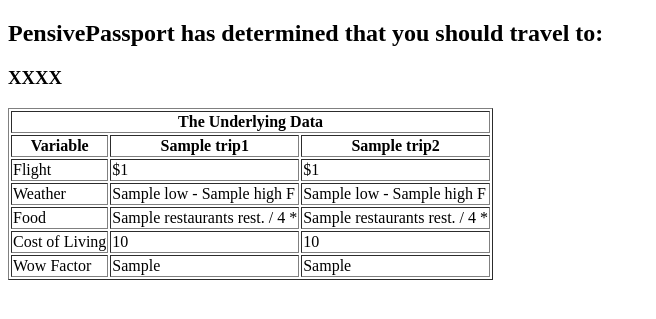
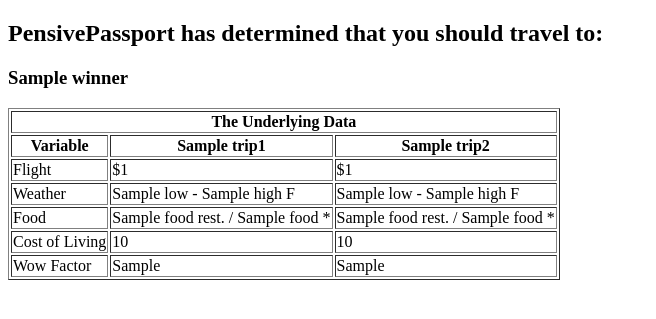
Before and after one commit to sadiew/pensive_passport, a Flask app: template templates/results.html in a window 1280 px wide. Shown: the part 78-397 px from the top of the page, without its empty margins (0-656 px from the left). Run offline with Flask 2, Linux system fonts and the light colour scheme; the template is opened without the code that fills it: most values are stand-ins (such as "Sample title", 1, 10 or a date in 2020); some libraries are stand-ins or nearby versions.

Commit message:
Wrote an initial (but blunt) scoring algorithm).

```diff
--- a/model.py
+++ b/model.py
@@ -6,6 +6,7 @@ from datetime import datetime, timedelta
 
 FLIGHT_URL = "https://www.googleapis.com/qpxExpress/v1/trips/search?key="
 WEATHER_URL = 'http://api.worldweatheronline.com/premium/v1/past-weather.ashx?key='
+DEFAULT_IMAGE_URL = 'http://www.posterparty.com/images/photography-paris-france-famous-sights-collage-poster-GB0404.jpg'
 
 db = SQLAlchemy()
 
@@ -26,6 +27,7 @@ class City(db.Model):
         return "<City city_id=%s country=%s>" % (self.name, self.country)
 
     def get_photo(self):
+        """Check to see if photo for city is cached in DB; if not, call Flickr API for new photo."""
         if self.city_images:
             image_url = self.city_images[0].image_url
             print "Image was in DB."
@@ -34,11 +36,10 @@ class City(db.Model):
             if flickr_images:
                 image = CityImage(city_id=self.city_id, image_url=flickr_images[0])
                 image_url = image.image_url
-                print "Got image from Flickr. Image url: ", flickr_images
                 db.session.add(image)
                 db.session.commit()
             else:
-                image_url = 'http://www.posterparty.com/images/photography-paris-france-famous-sights-collage-poster-GB0404.jpg'
+                image_url = DEFAULT_IMAGE_URL
         self.photo = image_url
 
 
@@ -101,13 +102,14 @@ class Trip(object):
         self.weather = {}
         self.flights = self.get_flight_data()
         self.cost_of_living = 46
-        self.food = {'restaurants': 25, 'stars': 2}
+        self.food = (0,0)
         self.wow_factor = 5
 
     def __repr__(self):
         return "<Trip origin=%s, destination=%s-%s>" % (self.origin, self.name, self.destination)
 
     def get_flight_data(self):
+        """Call Google Flights API and store flight info in flights attribute."""
         api_key = os.environ['QPX_KEY']
         url = "https://www.googleapis.com/qpxExpress/v1/trips/search?key=" + api_key
         #url = FLIGHT_URL + api_key
@@ -165,6 +167,8 @@ class Trip(object):
         #         'from_data': (1, 12)}
 
     def get_weather_data(self, latitude, longitude):
+        """Call weather API and grab historical weather data for respective destination."""
+
         api_key = os.environ['WEATHER_KEY']
         date_last_year = datetime.strftime(datetime.strptime(self.depart_date, '%Y-%m-%d') - timedelta(days=365), '%Y-%m-%d')
         response=requests.get(WEATHER_URL+'%s&q=%s,%s&cc=no&date=%s&format=json'
@@ -176,8 +180,54 @@ class Trip(object):
         low_temp = python_dict['data']['weather'][0]['mintempF']
         return {'high': high_temp, 'low': low_temp}
 
-    def determine_destination(self, user_prefernces={}):
-        pass
+    def determine_destination(self, trip2, user_preferences):
+        """Determine ideal destination for user based on preferences."""
+
+        #unpack user weightings
+        cost_weight, food_weight, weather_weight = user_preferences
+        cost_weight, food_weight, weather_weight = float(cost_weight), float(food_weight), float(weather_weight)
+        total_weight = cost_weight + food_weight + weather_weight
+        print "Total weight: %s, cost_weight: %s, food_weight: %s, weather_weight: %s" %(total_weight,cost_weight, food_weight, weather_weight)
+
+        #flight cost delta --> neg is better
+        flight_delta = (self.flights['total_fare'] - trip2.flights['total_fare'])/self.flights['total_fare']
+
+        #cost of living delta --> neg is better
+        col_delta = (self.cost_of_living - trip2.cost_of_living)/self.cost_of_living
+
+        #weather delta --> neg is better
+        IDEAL_TEMP = 70
+        trip1_abs_delta = abs(int(self.weather['high']) - IDEAL_TEMP)
+        trip2_abs_delta = abs(int(trip2.weather['high']) - IDEAL_TEMP)
+        weather_delta = (trip1_abs_delta - trip2_abs_delta)/trip1_abs_delta
+
+        #food_delta --> pos is better
+        michelin_star_delta = (self.food[1] - trip2.food[1])/self.food[1]
+
+        #wow_factor_delta
+        wow_factor_delta = (self.wow_factor - trip2.wow_factor)/self.wow_factor
+
+
+        final_score = ((food_weight/total_weight)*michelin_star_delta -
+                        (cost_weight*0.5/total_weight)*col_delta -
+                        (cost_weight*0.5/total_weight)*flight_delta -
+                        (weather_weight/total_weight)*weather_delta)
+
+        #calculate "scores"
+        if final_score > 0 and wow_factor_delta >= 0:
+            return self.name
+        elif final_score < 0 and wow_factor_delta <= 0:
+            return trip2.name
+        elif final_score > 0 and wow_factor_delta < 0:
+            if abs(final_score) > abs(wow_factor_delta):
+                return self.name
+            else:
+                return trip2.name
+        elif final_score < 0 and wow_factor_delta > 0:
+            if abs(wow_factor_delta) > abs(final_score):
+                return self.name
+            else:
+                return trip2.name
 
 # Helper functions
 def connect_to_db(app):
--- a/server.py
+++ b/server.py
@@ -1,8 +1,7 @@
-from model import City, Airport, CityImage, Trip, connect_to_db, db
+from model import City, Airport, CityImage, Restaurant, Trip, connect_to_db, db
 from flask import Flask, request, render_template, redirect, jsonify, session, flash
 from flask_debugtoolbar import DebugToolbarExtension
 from jinja2 import StrictUndefined
-#from trip import Trip
 import flickr
 
 
@@ -23,7 +22,7 @@ def show_destination_form():
 
 @app.route('/preference-form')
 def gather_perferences():
-    """Return results from homepage."""
+    """Gather user preferences."""
 
     departure_city = request.args.get('departure-city')
     destination_1 = request.args.get('destination-1').split(', ')
@@ -45,12 +44,13 @@ def gather_perferences():
 
 @app.route('/results', methods=['POST'])
 def show_results():
+    """Display destination decision to user along with underlying data."""
     depart_date = request.form['depart-date']
     return_date = request.form['return-date']
     origin = request.form['departure-airport']
-    user_preferences = {'food_weighting': request.form['food'],
-                        'cost_of_living_weighting': request.form['cost-of-living'],
-                        'weather_weighting': request.form['weather']}
+    user_preferences = [request.form['cost'],
+                        request.form['food'],
+                        request.form['weather']]
 
     airport_1 = Airport.query.filter_by(airport_code=request.form['airport-1']).first()
     airport_2 = Airport.query.filter_by(airport_code=request.form['airport-2']).first()
@@ -59,8 +59,8 @@ def show_results():
     trip2 = Trip(airport_2.city.name, origin, airport_2.airport_code, depart_date, return_date)
 
     #wow-factor
-    trip1.wow_factor = request.form['wow-factor-1']
-    trip2.wow_factor = request.form['wow-factor-2']
+    trip1.wow_factor = int(request.form['wow-factor-1'])
+    trip2.wow_factor = int(request.form['wow-factor-2'])
 
     #cost of living
     trip1.cost_of_living = airport_1.city.col_index
@@ -70,22 +70,23 @@ def show_results():
     trip1.weather = trip1.get_weather_data(airport_1.latitude, airport_1.longitude)
     trip2.weather = trip2.get_weather_data(airport_2.latitude, airport_2.longitude)
 
-    # db.session.query(Restaurant.name, Restaurant.chef_name).filter_by('paris').one()   ==> (1000, 2000)
     #food
-    #restaurants_1 = airport_1.city.restaurants
-    trip1.food = {'restaurants':len(restaurants_1),
-                  'stars': sum(restaurant.stars for restaurant in restaurants_1)}
-    #restaurants_2 = airport_2.city.restaurants
-    trip2.food = {'restaurants':len(restaurants_2),
-                  'stars': sum(restaurant.stars for restaurant in restaurants_2)}
+    trip1.food = db.session.query(db.func.count(Restaurant.restaurant_id),
+                                db.func.sum(Restaurant.stars)).filter_by(city_id=airport_1.city_id).one()
+
+    trip2.food = db.session.query(db.func.count(Restaurant.restaurant_id),
+                                db.func.sum(Restaurant.stars)).filter_by(city_id=airport_2.city_id).one()
+
+    winner = trip1.determine_destination(trip2, user_preferences)
 
     return render_template("results.html",
                             trip1=trip1,
                             trip2=trip2,
-                            user_preferences=user_preferences)
+                            winner=winner)
 
 @app.route('/city-list')
 def get_cities():
+    """Get list of cities for typeahead pre-population."""
     cities = db.session.query(City.name, City.country).all()
     cities_list = [city + ', ' + country for city, country in cities]
 
--- a/templates/base.html
+++ b/templates/base.html
@@ -22,11 +22,11 @@
 	        <div class="navbar-collapse collapse">
 	            <ul class="nav navbar-nav navbar-right">
 	                <li>
-	                    <a href="/cart">
+	                    <a href="/">
 	                        My Trips
 	                    </a>
 	                </li>
-	                <li><a href="/login">Log In</a></li>
+	                <li><a href="/">Log In</a></li>
 	            </ul>
 	        </div>
 
--- a/templates/destination_form.html
+++ b/templates/destination_form.html
@@ -14,12 +14,11 @@
             <div class="row">
                 <div class="col-xs-5 form-group">
                     <div class="typeahead-container">
-                        <div class="typeahead-field">
+                        <div class="typeahead-field" style="width:15%">
 
                             <span class="typeahead-query">
                                 <label>Destination #1</label>
                                     <input type="search" name="destination-1" class="form-group typeahead" autocomplete="off">
-
                             </span>
 
                         </div>
--- a/templates/results.html
+++ b/templates/results.html
@@ -2,7 +2,7 @@
 
 {% block body %}
 <h2>PensivePassport has determined that you should travel to:</h2>
-<h3>XXXX</h3>
+<h3>{{ winner }}</h3>
 <table border="1">
     <thead>
         <tr>
@@ -27,8 +27,8 @@
         </tr>
         <tr>
             <td>Food</td>
-            <td>{{ trip1.food['restaurants'] }} rest. / {{ trip1.food['stars'] }} *</td>
-            <td>{{ trip2.food['restaurants'] }} rest. / {{ trip2.food['stars'] }} *</td>
+            <td>{{ trip1.food[0] }} rest. / {{ trip1.food[1] }} *</td>
+            <td>{{ trip2.food[0] }} rest. / {{ trip2.food[1] }} *</td>
         </tr>
         <tr>
             <td>Cost of Living</td>
```
Also changed, not shown: templates/preference_form.html (+4 -4 lines).
